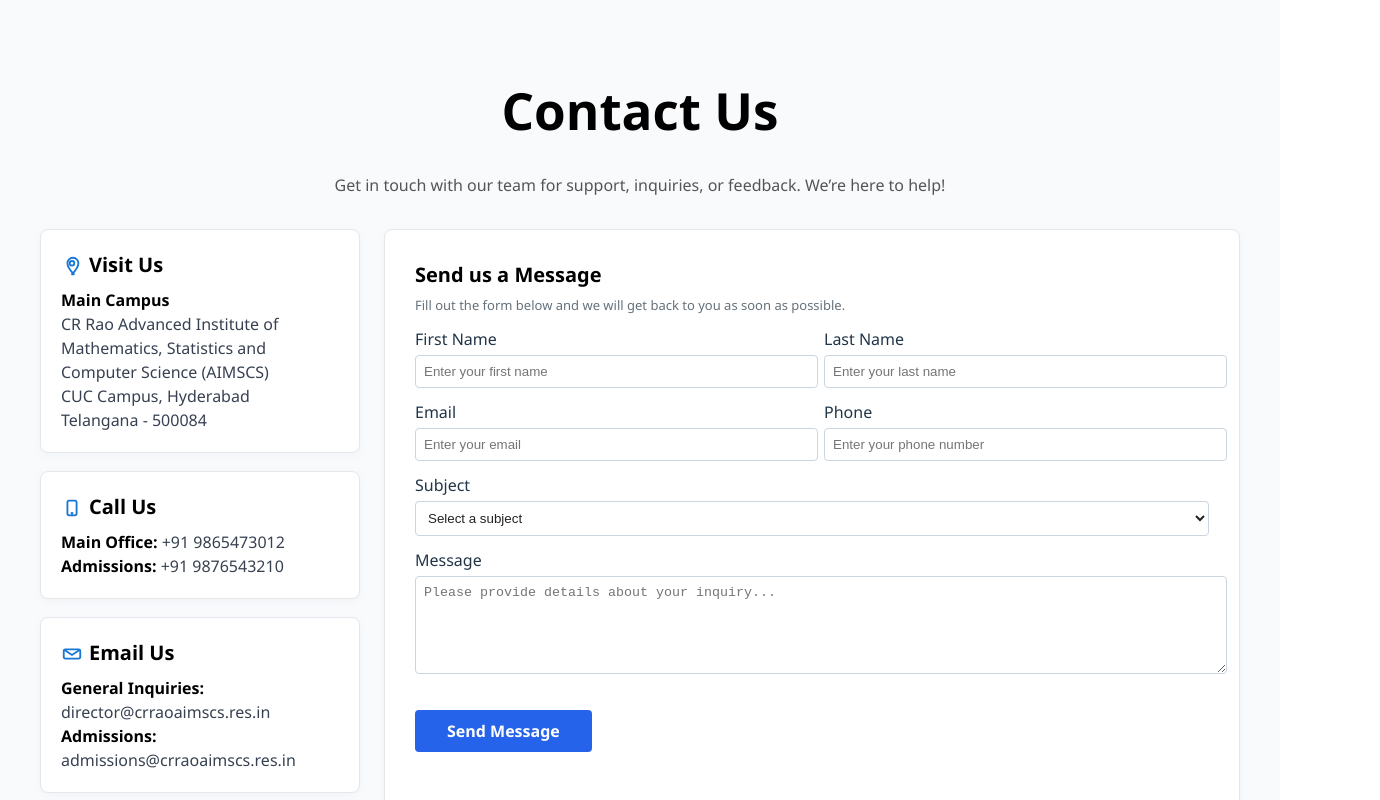
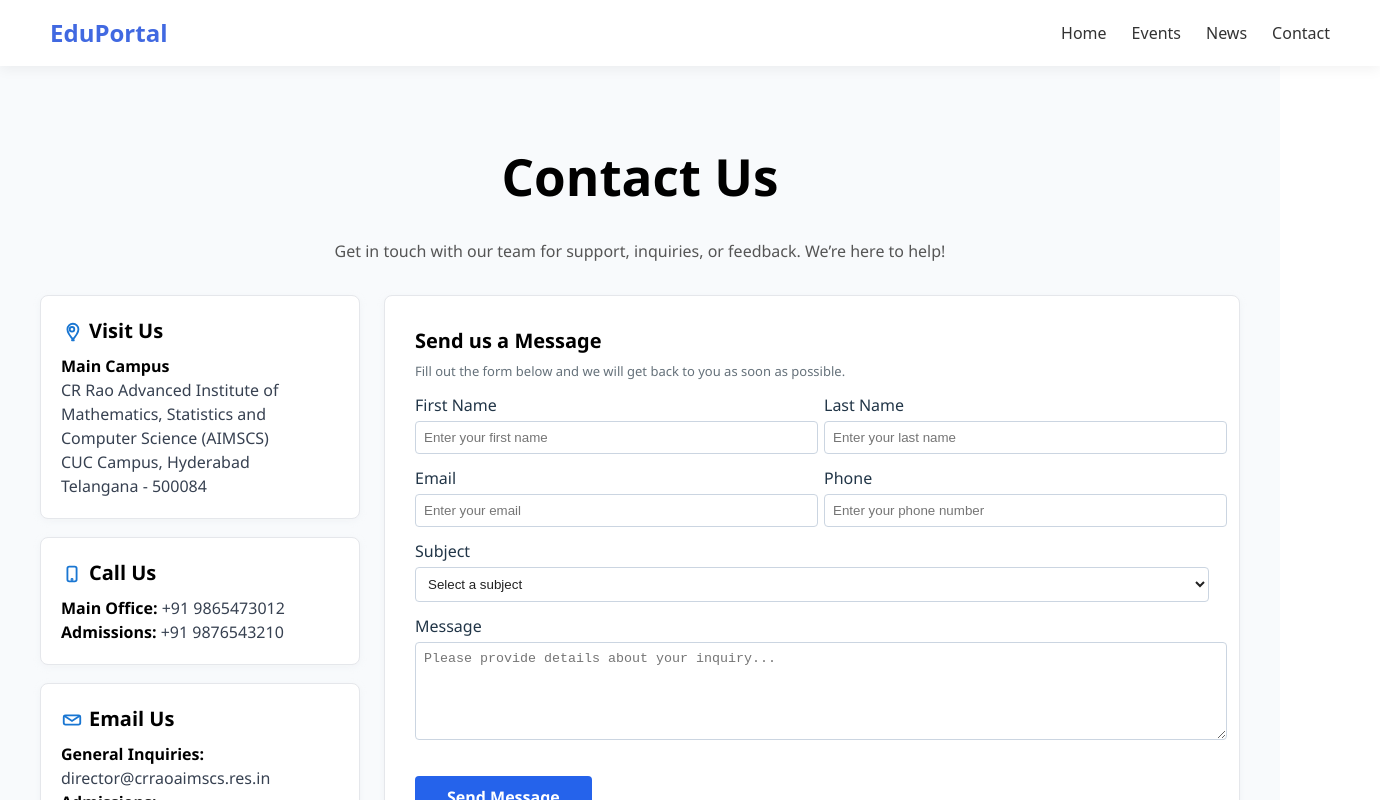
Before and after one commit to harinee234567/devops-lab-team-01, a React (Vite) app: page / in a window 1280 px wide. Shown: the top 800 px of the page, 1380 px wide, since content can reach past the window. Built offline with nearby package versions, Linux system fonts and the light colour scheme.

Commit message:
Integrating nav bar

```diff
--- /dev/null
+++ b/shared/components/NavBar.css
@@ -0,0 +1,61 @@
+.navbar {
+  position: sticky;
+  top: 0;
+  width: 100%;
+  padding: 15px 50px;
+  display: flex;
+  justify-content: space-between;
+  align-items: center;
+  background: white;
+  box-shadow: 0 4px 12px rgba(0, 0, 0, 0.05);
+  z-index: 1000;
+  transition: background 0.3s ease-in-out;
+}
+
+.navbar-logo {
+  font-size: 1.5rem;
+  font-weight: bold;
+  color: #4169e1;
+  cursor: pointer;
+  transition: transform 0.3s ease;
+}
+
+.navbar-logo:hover {
+  transform: scale(1.1);
+}
+
+.navbar-links {
+  list-style: none;
+  display: flex;
+  gap: 25px;
+  margin: 0;
+  padding: 0;
+}
+
+.navbar-links li a {
+  text-decoration: none;
+  font-size: 1rem;
+  color: #333;
+  font-weight: 500;
+  position: relative;
+  transition: color 0.3s ease;
+}
+
+.navbar-links li a::after {
+  content: "";
+  position: absolute;
+  left: 0;
+  bottom: -5px;
+  width: 0;
+  height: 2px;
+  background: #4169e1;
+  transition: width 0.3s ease;
+}
+
+.navbar-links li a:hover {
+  color: #4169e1;
+}
+
+.navbar-links li a:hover::after {
+  width: 100%;
+}
--- /dev/null
+++ b/shared/components/NavBar.jsx
@@ -0,0 +1,18 @@
+import React from "react";
+import "./Navbar.css";
+
+function Navbar() {
+  return (
+    <nav className="navbar">
+      <div className="navbar-logo">EduPortal</div>
+      <ul className="navbar-links">
+        <li><a href="home.html">Home</a></li>
+        <li><a href="/">Events</a></li>
+        <li><a href="news.html">News</a></li>
+        <li><a href="contact.html">Contact</a></li>
+      </ul>
+    </nav>
+  );
+}
+
+export default Navbar;
--- a/src/main.jsx
+++ b/src/main.jsx
@@ -2,9 +2,12 @@
 import { createRoot } from 'react-dom/client'
 import './index.css'
 import App from './ContactUs.jsx'
-
+// Import the shared Navbar
+import Navbar from '../shared/components/NavBar'
+import '../shared/components/NavBar.css'
 createRoot(document.getElementById('root')).render(
   <StrictMode>
+    <Navbar />
     <App />
   </StrictMode>,
 )
```
